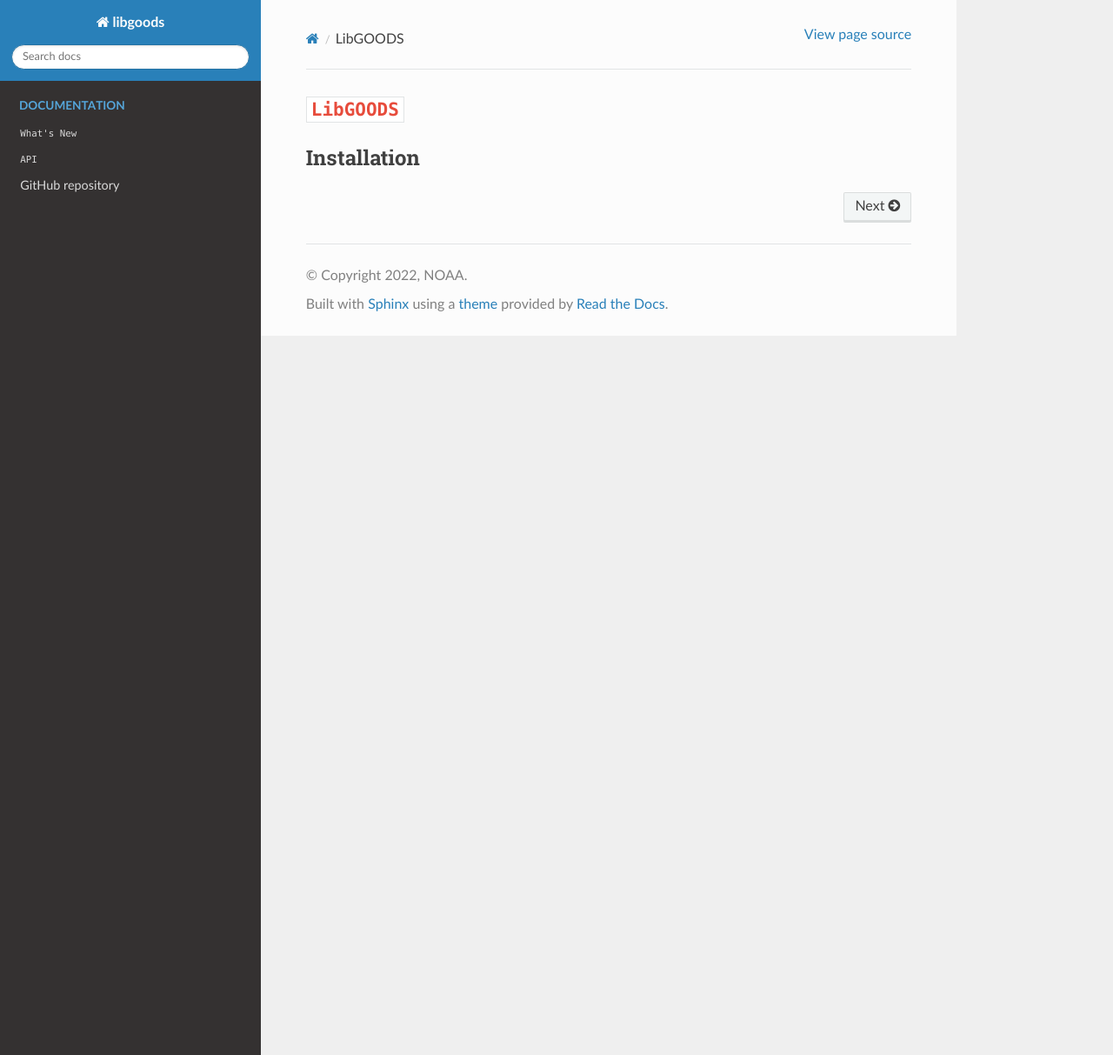
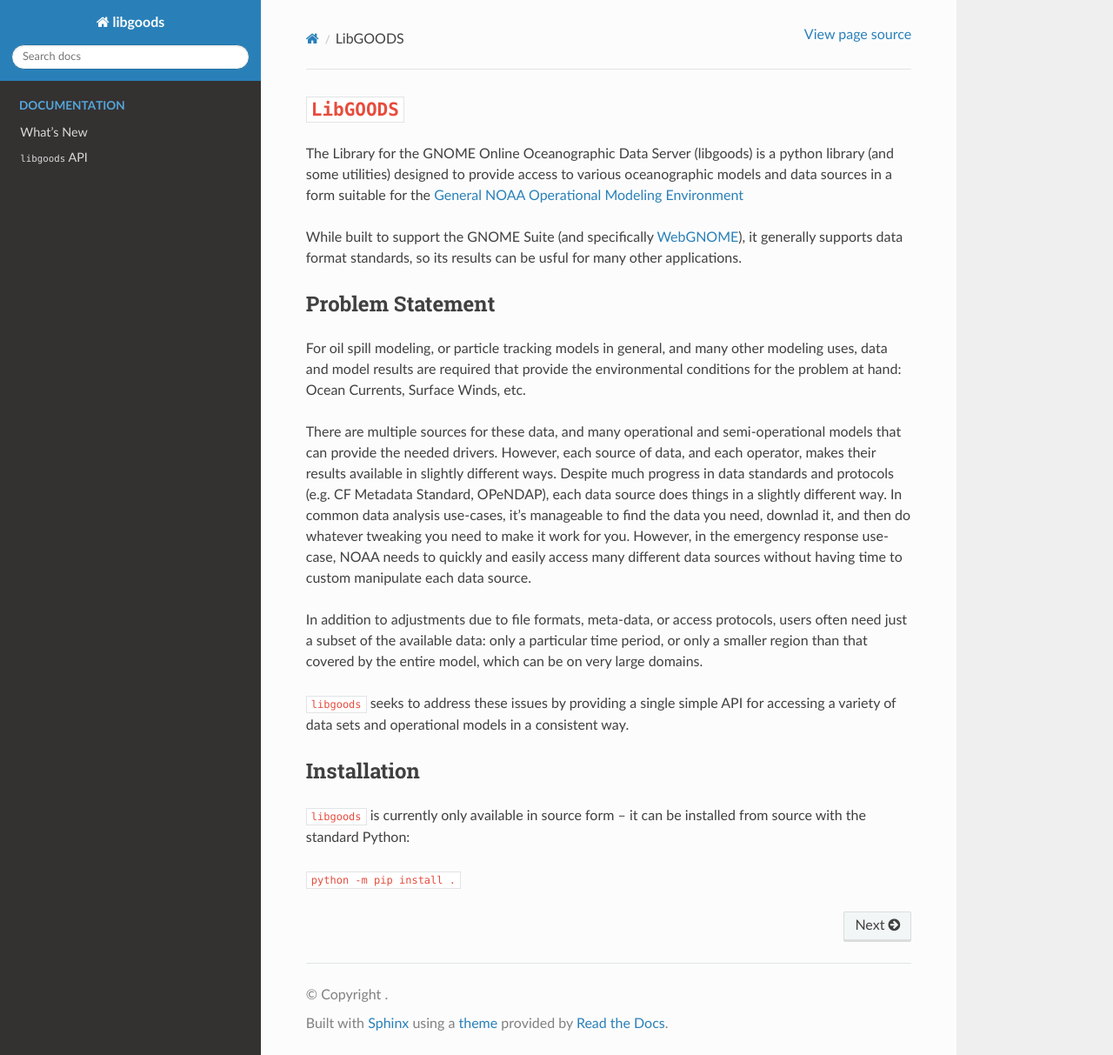
Before and after one commit to NOAA-ORR-ERD/LibGOODS, a Sphinx documentation site: the page built from docs/index.rst, in a window 1280 px wide and 1213 px high. Shown: the whole window at 87% size. Built offline with Sphinx 7.4.7 and the Read the Docs theme 3.1.0, drawn with Linux system fonts in a browser that asks for light colours; pages that are not in the unit, such as notebooks, are missing from menus.

Commit message:
got a framework in place for the docs

```diff
--- a/docs/conf.py
+++ b/docs/conf.py
@@ -10,34 +10,37 @@
 # add these directories to sys.path here. If the directory is relative to the
 # documentation root, use os.path.abspath to make it absolute, like shown here.
 
-import os
-import pathlib
-import sys
+# import os
+# import pathlib
+# import sys
 
 # The version info for the project you're documenting, acts as replacement for
 # |version| and |release|, also used in various other places throughout the
 # built documents.
 # see https://pypi.org/project/setuptools-scm/ for details
-from pkg_resources import get_distribution
+# from pkg_resources import get_distribution
 
 
-print("python exec:", sys.executable)
-print("sys.path:", sys.path)
-root = pathlib.Path(__file__).parent.parent.absolute()
-os.environ["PYTHONPATH"] = str(root)
-sys.path.insert(0, str(root))
+# print("python exec:", sys.executable)
+# print("sys.path:", sys.path)
+# root = pathlib.Path(__file__).parent.parent.absolute()
+# os.environ["PYTHONPATH"] = str(root)
+# sys.path.insert(0, str(root))
 
+import importlib.metadata
 import libgoods  # noqa: F401, E402, isort:skip
 
 # -- Project information -----------------------------------------------------
 
 project = "libgoods"
-copyright = "2022, NOAA"
 author = "NOAA"
 
-release = get_distribution("libgoods").version
-# for example take major/minor
-version = ".".join(release.split(".")[:2])
+version = importlib.metadata.version('libgoods')
+
+# release = get_distribution("libgoods").version
+# # for example take major/minor
+# version = ".".join(release.split(".")[:2])
+
 
 # -- General configuration ---------------------------------------------------
 
@@ -79,7 +82,7 @@ exclude_patterns = ["_build", "**.ipynb_checkpoints", "Thumbs.db", ".DS_Store"]
 html_theme = "sphinx_rtd_theme"
 
 # furo variables
-html_title = "LibGOODS documentation"
+html_title = "LibGOODS Documentation"
 
 # Add any paths that contain custom static files (such as style sheets) here,
 # relative to this directory. They are copied after the builtin static files,
--- a/docs/index.rst
+++ b/docs/index.rst
@@ -1,14 +1,36 @@
-.. gcm-filters documentation master file, created by
-   sphinx-quickstart on Tue Jan 12 09:24:23 2021.
-   You can adapt this file completely to your liking, but it should at least
-   contain the root `toctree` directive.
 
 ``LibGOODS``
-==================
+############
+
+The Library for the GNOME Online Oceanographic Data Server (libgoods) is
+a python library (and some utilities) designed to provide access to various
+oceanographic models and data sources in a form suitable for the
+`General NOAA Operational Modeling Environment <https://response.restoration.noaa.gov/gnomesuite>`_
+
+While built to support the GNOME Suite (and specifically `WebGNOME <https://gnome.orr.noaa.gov>`_), it generally supports data format standards, so its results can be usful for many other applications.
+
+Problem Statement
+=================
+
+For oil spill modeling, or particle tracking models in general, and many other modeling uses, data and model results are required that provide the environmental conditions for the problem at hand: Ocean Currents, Surface Winds, etc.
+
+There are multiple sources for these data, and many operational and semi-operational models that can provide the needed drivers.
+However, each source of data, and each operator, makes their results available in slightly different ways.
+Despite much progress in data standards and protocols (e.g. CF Metadata Standard, OPeNDAP), each data source does things in a slightly different way.
+In common data analysis use-cases, it's manageable to find the data you need, downlad it, and then do whatever tweaking you need to make it work for you. However, in the emergency response use-case, NOAA needs to quickly and easily access many different data sources without having time to custom manipulate each data source.
+
+In addition to adjustments due to file formats, meta-data, or access protocols,
+users often need just a subset of the available data: only a particular time period, or only a smaller region than that covered by the entire model, which can be on very large domains.
+
+``libgoods`` seeks to address these issues by providing a single simple API for accessing a variety of data sets and operational models in a consistent way.
+
 
 Installation
-------------
+============
 
+``libgoods`` is currently only available in source form -- it can be installed from source with the standard Python:
+
+``python -m pip install .``
 
 
 .. toctree::
@@ -17,6 +39,5 @@ Installation
    :caption: Documentation
 
    whats_new
-   UsingAPI
    api
-   GitHub repository <https://github.com/NOAA-ORR-ERD/LibGOODS>
+   api/libgoods
```
Also changed, not shown: docs/api.rst (+51 -13 lines), docs/whats_new.rst (+23 -4 lines), 2 other files.
